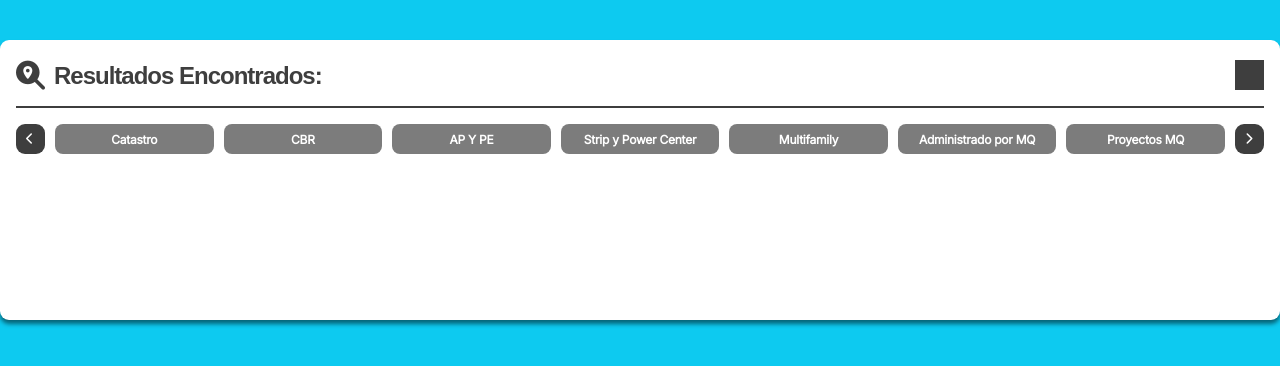
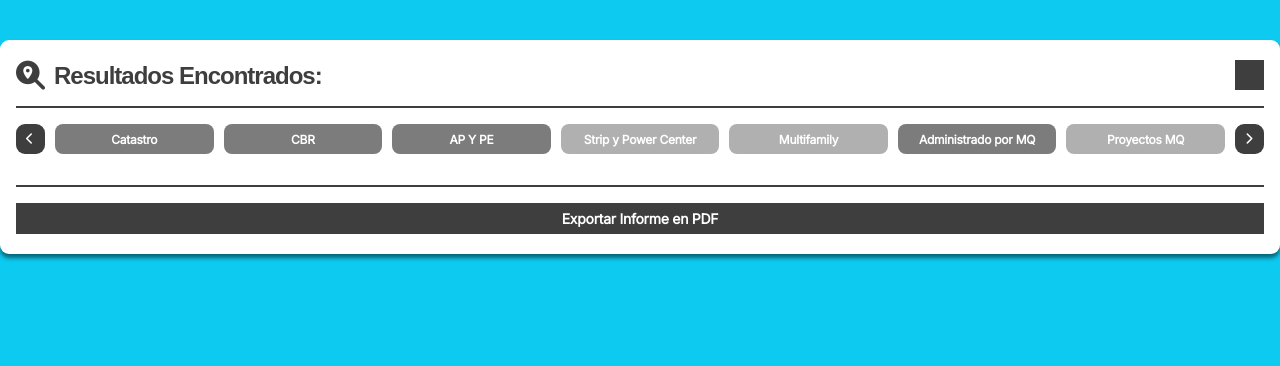
Before and after one commit to N1COLASSS/SistemaGeorreferencia, a Django app: page /resultado in a window 1280 px wide. Shown: the top 366 px of the page. Run offline with Django 4.2, Linux system fonts and the light colour scheme; some libraries are stand-ins or nearby versions.

Commit message:
Tabla Casillas
Hacer funcionar las casilla y los datos de tabla de las respectivas casillas

```diff
--- a/Proyecto/Aplicacion/static/css/resultado.css
+++ b/Proyecto/Aplicacion/static/css/resultado.css
@@ -3,13 +3,13 @@
     border-radius: 9px;
     padding: 20px 16px;
     width: 1280px;
-    height: 280px;
+    height: auto;
     background: #FFFFFF;
     box-shadow: 0px 4px 4px rgba(0, 0, 0, 0.5);
   }
   .detalle{
     width: 1248px;
-    height: 240px;
+    height: auto;
   }
   .detalle-titulo {
     display: flex;
@@ -48,6 +48,9 @@
     width: 29px;
     height: 30px;
     background: #3E3E3E;
+  }
+  .boton-cerrar:hover{
+    background-color: #00B0CA;
   }
 
   .boton-cerrar i {
@@ -138,9 +141,18 @@
   width: 158.57px;
   height: 30px;
   border-radius: 8px;
-  background: #7C7C7C;
   transition:  0.2s ease-in-out; /* Agregamos una transición suave */
 
+}
+
+.casilla-con-datos .casilla-fondo{
+  /* Estilos para las casillas con datos */
+  background: #7C7C7C;
+}
+
+.casilla-sin-datos .casilla-fondo{
+  /* Estilos para las casillas sin datos */
+  background: #B0B0B0;
 }
 
 .casilla-titulo{
@@ -185,3 +197,120 @@
 #casilla7:hover .casilla-fondo {
   background-color: #40ABC2;
 }
+/* Casilla seleccionada */
+#casilla1.casilla-seleccionada .casilla-fondo {
+  background-color: #E03030; /* Fondo para Casilla Catastro */
+}
+
+#casilla2.casilla-seleccionada .casilla-fondo {
+  background-color: #5675DF; /* Fondo para Casilla CBR */
+}
+
+#casilla3.casilla-seleccionada .casilla-fondo {
+  background-color: #1E9731; /* Fondo para Casilla AP Y PE*/
+}
+#casilla4.casilla-seleccionada .casilla-fondo {
+  background-color: #9747FF; /* Fondo para Casilla Strip y Power Center */
+}
+#casilla5.casilla-seleccionada .casilla-fondo {
+  background-color: #F423C6; /* Fondo para Casilla Multifamily */
+}
+#casilla6.casilla-seleccionada .casilla-fondo {
+  background-color: #FC9A27; /* Fondo para Casilla Administrado por MQ */
+}
+#casilla7.casilla-seleccionada .casilla-fondo {
+  background-color: #40ABC2; /* Fondo para Casilla Proyectos MQ*/
+}
+
+
+
+
+/* Diseño tabla */
+
+#detalle-tabla{
+  padding-top: 15px;
+}
+
+.table th{
+  font-family: 'Inter';
+  font-style: normal;
+  font-weight: 400;
+  font-size: 12px;
+  line-height: 15px;
+  /* identical to box height */
+
+  letter-spacing: -0.02em;
+
+  color: #FFFFFF;
+}
+
+.table td{
+  font-family: 'Inter';
+  font-style: normal;
+  font-weight: 400;
+  font-size: 12px;
+  line-height: 15px;
+  /* identical to box height */
+
+  letter-spacing: -0.02em;
+
+  color: #3E3E3E;
+}
+
+/* Tamaño de filas */
+thead th:nth-child(1) {
+  width: 10px;
+  background-color: #FFFFFF;
+}
+thead th:nth-child(2) {
+  width: 400px;
+}
+
+thead th:nth-child(3) {
+ width: 200px;
+}
+
+thead th:nth-child(4) {
+  width: 90px;
+}
+
+thead th:nth-child(5) {
+  width: 90px;
+}
+thead th:nth-child(6) {
+  width: 120px;
+}
+thead th:nth-child(7) {
+  width: 135px;
+}
+thead th:nth-child(8) {
+  width: 173px;
+}
+
+/* Personalizar boton exportar */
+.miBotonExportar{
+  display: flex;
+    flex-direction: column;
+    align-items: center;
+}
+.miBotonExportar button:hover{
+  background-color: #00B0CA;
+}
+
+.miBotonExportar button{
+  font-family: 'Inter';
+  font-style: normal;
+  font-weight: 700;
+  font-size: 14px;
+  line-height: 17px;
+  letter-spacing: -0.02em;
+  border: none;
+
+  background-color: #3E3E3E;
+
+
+  width: 100%;
+  color: #FFFFFF;
+
+  height: 31px;
+}
--- a/Proyecto/Aplicacion/static/css/sistema.css
+++ b/Proyecto/Aplicacion/static/css/sistema.css
@@ -347,6 +347,7 @@ margin-top: 15px;
 .comuna:hover i {
     background-color: #3E3E3E;
     color: white;
+    transition:  0.2s ease-in-out; /* Agregamos una transición suave */
 }
 
 
--- /dev/null
+++ b/Proyecto/Aplicacion/static/js/resultado.js
@@ -0,0 +1,170 @@
+// Utilizar const en lugar de let cuando el valor no va a cambiar
+function inicializarCasillas() {
+    let indiceCasillaSeleccionada = 0;
+
+    function seleccionarCasilla() {
+      const casillas = document.querySelectorAll('.casilla');
+
+      casillas.forEach((casilla, index) => {
+        casilla.addEventListener('click', () => {
+          casillas.forEach((casilla, i) => {
+            casilla.classList.remove('casilla-seleccionada');
+          });
+
+          casilla.classList.add('casilla-seleccionada');
+          indiceCasillaSeleccionada = index;
+          mostrarDatosCasilla(indiceCasillaSeleccionada + 1); // Llamar a la función mostrarDatosCasilla con el índice actualizado
+        });
+
+        mostrarDatosCasilla(index + 1); // Llamar a la función mostrarDatosCasilla inicialmente
+      });
+    }
+
+    function moverAnterior() {
+      const casillas = document.querySelectorAll('.casilla');
+
+      if (indiceCasillaSeleccionada > 0) {
+        casillas[indiceCasillaSeleccionada].classList.remove('casilla-seleccionada');
+        indiceCasillaSeleccionada--;
+        casillas[indiceCasillaSeleccionada].classList.add('casilla-seleccionada');
+        mostrarDatosCasilla(indiceCasillaSeleccionada + 1); // Llamar a la función mostrarDatosCasilla con el índice actualizado
+      }
+    }
+
+    function moverSiguiente() {
+      const casillas = document.querySelectorAll('.casilla');
+
+      if (indiceCasillaSeleccionada < casillas.length - 1) {
+        casillas[indiceCasillaSeleccionada].classList.remove('casilla-seleccionada');
+        indiceCasillaSeleccionada++;
+        casillas[indiceCasillaSeleccionada].classList.add('casilla-seleccionada');
+        mostrarDatosCasilla(indiceCasillaSeleccionada + 1); // Llamar a la función mostrarDatosCasilla con el índice actualizado
+      }
+    }
+
+    const botonAnterior = document.getElementById('boton-anterior');
+    const botonSiguiente = document.getElementById('boton-siguiente');
+
+    botonAnterior.addEventListener('click', moverAnterior);
+    botonSiguiente.addEventListener('click', moverSiguiente);
+
+    seleccionarCasilla();
+  }
+
+  window.addEventListener('DOMContentLoaded', inicializarCasillas);
+
+  // Utilizar const en lugar de var cuando el valor no va a cambiar
+  function mostrarDatosCasilla(casillaId) {
+    // Obtener la referencia a la casilla seleccionada
+    const casillaSeleccionada = document.getElementById("casilla" + casillaId);
+
+    // Definir los datos para cada casilla
+    const datosCasilla1 = [
+      {
+        direccion: "ALAMEDA LIB. B. OHIGGINS 1",
+        comuna: "SANTIAGO",
+        manzana: "001 - 001000",
+        predio: "001 - 001000",
+        superficieTerreno: "123.000 Km2",
+        superficieConstruido: "123.000 Km2",
+        evaluoFiscal: "$ 11.222.333",
+      },
+      {
+        direccion: "ALAMEDA LIB. B. OHIGGINS 1.2",
+        comuna: "SANTIAGO",
+        manzana: "001 - 001000",
+        predio: "001 - 001000",
+        superficieTerreno: "123.000 Km2",
+        superficieConstruido: "123.000 Km2",
+        evaluoFiscal: "$ 11.222.333",
+      }
+    ];
+
+    const datosCasilla2 = {
+      direccion: "ALAMEDA LIB. B. OHIGGINS 2",
+      comuna: "SANTIAGO",
+      manzana: "001 - 001000",
+      predio: "001 - 001000",
+      superficieTerreno: "123.000 Km2",
+      superficieConstruido: "123.000 Km2",
+      evaluoFiscal: "$ 11.222.333",
+    };
+
+    const datosCasilla3 = {
+      direccion: "ALAMEDA LIB. B. OHIGGINS 3",
+      comuna: "SANTIAGO",
+      manzana: "001 - 001000",
+      predio: "001 - 001000",
+      superficieTerreno: "123.000 Km2",
+      superficieConstruido: "123.000 Km2",
+      evaluoFiscal: "$ 11.222.333",
+    };
+
+    const datosCasilla6 = {
+        direccion: "ALAMEDA LIB. B. OHIGGINS 6",
+        comuna: "SANTIAGO",
+        manzana: "001 - 001000",
+        predio: "001 - 001000",
+        superficieTerreno: "123.000 Km2",
+        superficieConstruido: "123.000 Km2",
+        evaluoFiscal: "$ 11.222.333",
+      };
+
+    // Obtener los datos de la casilla seleccionada
+    let datosCasilla;
+    switch (casillaId) {
+    case 1:
+        datosCasilla = datosCasilla1;
+    break;
+    case 2:
+        datosCasilla = [datosCasilla2];
+    break;
+    case 3:
+        datosCasilla = [datosCasilla3];
+    break;
+    case 6:
+        datosCasilla = [datosCasilla6];
+    break;
+      // Agrega más casos para las demás casillas según sea necesario
+      default:
+        datosCasilla = []; // Caso por defecto, datos vacíos
+    }
+
+    if (datosCasilla.length > 0) {
+      casillaSeleccionada.classList.add('casilla-con-datos');
+      casillaSeleccionada.classList.remove('casilla-sin-datos');
+
+      // Construir el HTML con los datos de la casilla seleccionada
+      let detalleCasillaHTML = '<table class="table table-borderless table-responsive" style="margin-bottom: -15px;">';
+      detalleCasillaHTML += '<thead><tr style="background-color: #3E3E3E; color: #FFFFFF;">';
+      detalleCasillaHTML += '<th></th><th>Dirección</th><th>Comuna</th><th>Manzana</th><th>Predio</th>';
+      detalleCasillaHTML += '<th>Superficie Terreno</th><th>Superficie Construido</th><th>Evaluo Fiscal</th>';
+      detalleCasillaHTML += '</tr></thead><tbody>';
+
+      for (let i = 0; i < datosCasilla.length; i++) {
+        detalleCasillaHTML += '<tr>';
+        detalleCasillaHTML += '<td><input type="checkbox" name="" id=""></td>';
+        detalleCasillaHTML += '<td>' + datosCasilla[i].direccion + '</td>';
+        detalleCasillaHTML += '<td>' + datosCasilla[i].comuna + '</td>';
+        detalleCasillaHTML += '<td>' + datosCasilla[i].manzana + '</td>';
+        detalleCasillaHTML += '<td>' + datosCasilla[i].predio + '</td>';
+        detalleCasillaHTML += '<td>' + datosCasilla[i].superficieTerreno + '</td>';
+        detalleCasillaHTML += '<td>' + datosCasilla[i].superficieConstruido + '</td>';
+        detalleCasillaHTML += '<td>' + datosCasilla[i].evaluoFiscal + '</td>';
+        detalleCasillaHTML += '</tr>';
+      }
+
+      detalleCasillaHTML += '</tbody></table>';
+
+      // Actualizar el contenido del elemento detalle-casilla-seleccionada
+      const detalleCasillaSeleccionada = document.getElementById("detalle-tabla");
+      detalleCasillaSeleccionada.innerHTML = detalleCasillaHTML;
+    } else {
+      casillaSeleccionada.classList.add("casilla-sin-datos");
+      casillaSeleccionada.classList.remove("casilla-con-datos");
+
+      // Si no hay datos, limpiar el contenido del elemento detalle-casilla-seleccionada
+      const detalleCasillaSeleccionada = document.getElementById("detalle-tabla");
+      detalleCasillaSeleccionada.innerHTML = "";
+    }
+  }
--- a/Proyecto/Aplicacion/templates/resultado.html
+++ b/Proyecto/Aplicacion/templates/resultado.html
@@ -32,72 +32,85 @@
         </div>
       </div>
       <hr style="border: 1px solid #3E3E3E; opacity: 1;">
-      <div class="detalle-casilla">
-        <div class="boton-anterior">
+      <div class="detalle-casilla" >
+        <div class="boton-anterior" id="boton-anterior">
           <i class="fa-solid fa-light fa-chevron-left"></i>
         </div>
 
         <!-- Casilla Catastro -->
-        <div class="casilla" id="casilla1">
+        <div class="casilla" id="casilla1" onclick="mostrarDatosCasilla(1)">
           <div class="casilla-fondo">
             <span class="casilla-titulo">Catastro</span>
           </div>
         </div>
 
         <!-- Casilla CBR -->
-        <div class="casilla" id="casilla2">
+        <div class="casilla" id="casilla2" onclick="mostrarDatosCasilla(2)">
           <div class="casilla-fondo">
             <span class="casilla-titulo">CBR</span>
           </div>
         </div>
 
         <!-- Casilla AP Y PE -->
-        <div class="casilla" id="casilla3">
+        <div class="casilla" id="casilla3" onclick="mostrarDatosCasilla(3)">
           <div class="casilla-fondo">
             <span class="casilla-titulo">AP Y PE</span>
           </div>
         </div>
 
         <!-- Casilla Strip y Power Center -->
-        <div class="casilla" id="casilla4">
+        <div class="casilla" id="casilla4" onclick="mostrarDatosCasilla(4)">
           <div class="casilla-fondo">
             <span class="casilla-titulo">Strip y Power Center</span>
           </div>
         </div>
 
         <!-- Casilla Multifamily -->
-        <div class="casilla" id="casilla5">
+        <div class="casilla" id="casilla5" onclick="mostrarDatosCasilla(5)">
           <div class="casilla-fondo">
             <span class="casilla-titulo">Multifamily</span>
           </div>
         </div>
 
         <!-- Casilla Administrado por MQ -->
-        <div class="casilla" id="casilla6">
+        <div class="casilla" id="casilla6" onclick="mostrarDatosCasilla(6)">
           <div class="casilla-fondo">
             <span class="casilla-titulo">Administrado por MQ</span>
           </div>
         </div>
 
         <!-- Casilla Proyectos MQ -->
-        <div class="casilla" id="casilla7">
+        <div class="casilla" id="casilla7" onclick="mostrarDatosCasilla(7)">
           <div class="casilla-fondo">
             <span class="casilla-titulo">Proyectos MQ</span>
           </div>
         </div>
 
-        <div class="boton-siguiente">
+        <div class="boton-siguiente" id="boton-siguiente">
           <i class="fa-solid fa-regular fa-chevron-right"></i>
         </div>
+
       </div>
-      <div class="detalle-tabla">
-        <table></table>
+      <div id="detalle-tabla"></div>
+
+      <hr style="border: 1px solid #3E3E3E; opacity: 1;">
+      <div class="miBotonExportar">
+        <button  type="button">Exportar Informe en PDF</button>
       </div>
     </div>
   </div>
+  <!-- Llamar script resultado-->
+  <script src="{% static 'js/resultado.js' %}"></script>
 
+  <!-- Funciones -->
+  <script>
+    inicializarCasillas();
+    mostrarDatosCasilla(casillaId);
+  </script>
+  <!-- Script de Iconos-->
   <script src="https://kit.fontawesome.com/ba1c51d352.js" crossorigin="anonymous"></script>
 
+  <!-- Script de Bootstrap-->
   <script src="https://cdn.jsdelivr.net/npm/bootstrap@5.2.3/dist/js/bootstrap.bundle.min.js" integrity="sha384-kenU1KFdBIe4zVF0s0G1M5b4hcpxyD9F7jL+jjXkk+Q2h455rYXK/7HAuoJl+0I4" crossorigin="anonymous"></script>
 </body>
 </html>
```
